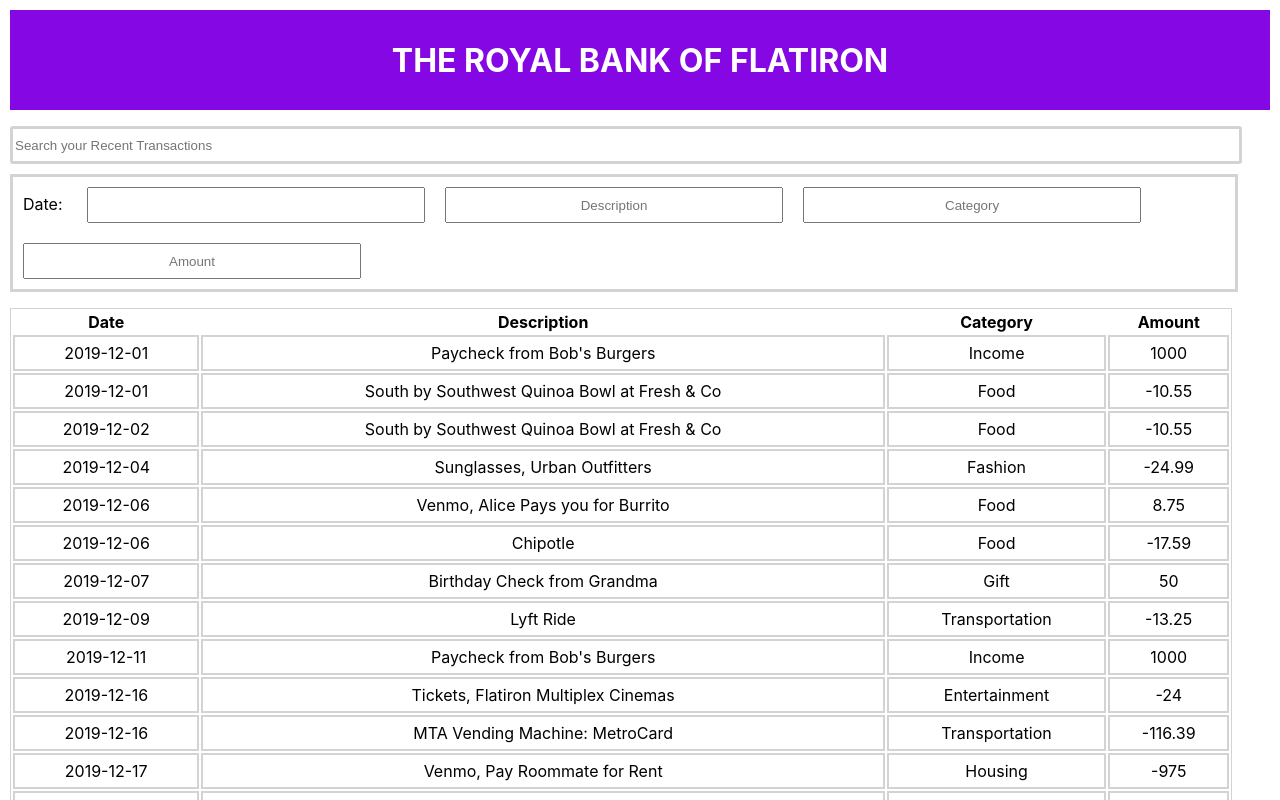
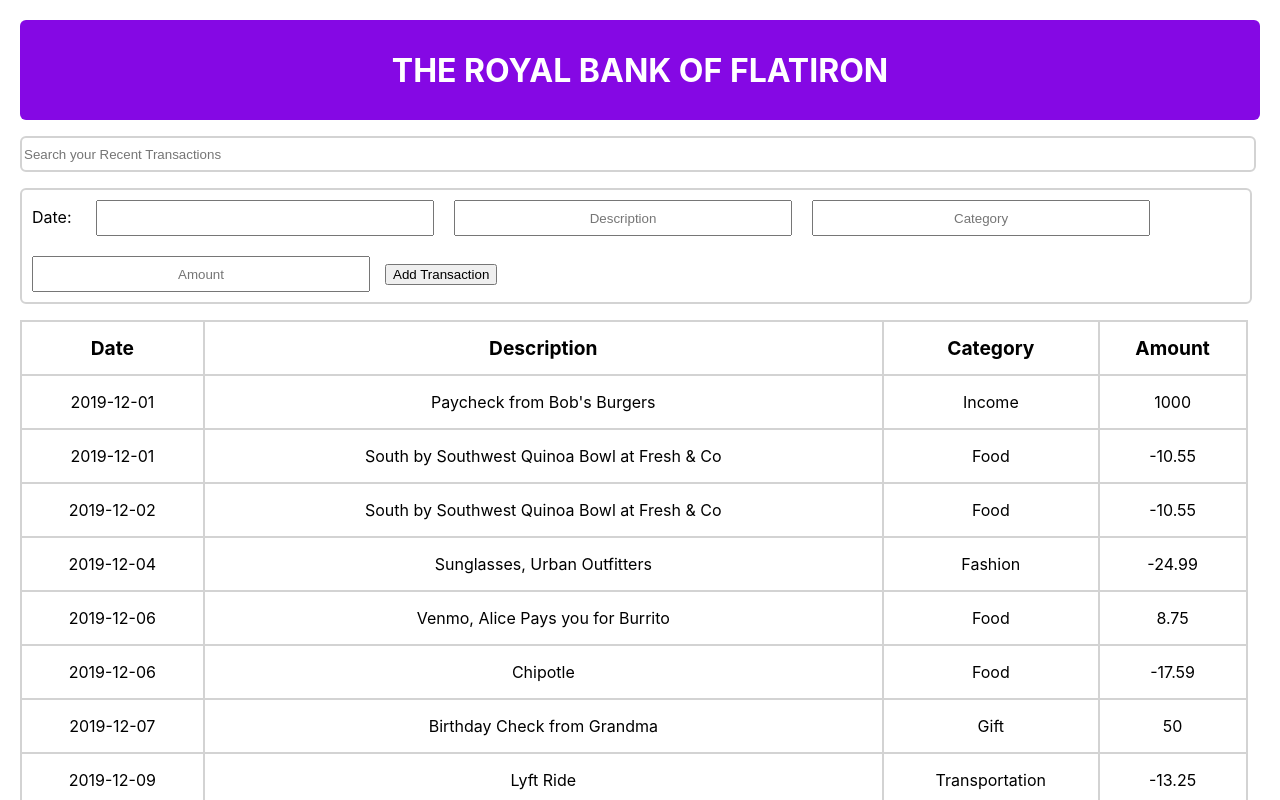
Before and after one commit to Soundmoney254/Bank-of-Flatiron, a React (Create React App) app: page / in a window 1280 px wide. Shown: the top 800 px of the page. Built offline with nearby package versions, Linux system fonts and the light colour scheme; data requests are answered from the project's data file.

Commit message:
Added the button Component plus some css

```diff
--- a/src/App.css
+++ b/src/App.css
@@ -1,24 +1,24 @@
 #root{
-  margin: 10px 10px;
+  margin: 20px 20px;
 }
 
 #header {
   background-color: rgb(133, 8, 228);
   height: 100px;
+  width: 100%;
   display: flex;
-  flex-direction: column;
   align-items: center;
   justify-content: center;
   font-size: 16px;
   color: white;
+  border-radius: 6px;
 }
 
 #search{
-  width: 97%;
+  width: 99%;
   height: 30px;
-  border-radius: 3px;
-  border: solid lightgray;
-  float:left;
+  border-radius: 6px;
+  border: solid 2px lightgray;
 }
 
 hr {
@@ -33,16 +33,28 @@
   text-align: center;
 }
 #table{
-  width: 97% ;
-  border: solid 1px lightgray;
+  width: 99% ;
+  border: solid 2px lightgray;
+  border-collapse: collapse;
+  border-radius: 6px;
 }
 #form{
-  width: 97%;
-  border: solid lightgray;
+  width: 99%;
+  border: solid 2px lightgray;
+  border-radius: 6px;
+  align-items: center;
+  justify-content: center;
 }
 td{
-  height: 30px;
+  height: 50px;
   text-align: center;
   border: solid 2px lightgray;
-  border-collapse: collapse;
 }
+th{
+  border: solid 2px lightgray;
+  height: 50px;
+  font-size: larger;
+}
+#button{
+  margin: 5px;
+}
--- a/src/App.js
+++ b/src/App.js
@@ -11,8 +11,6 @@
       <hr/>
       <Search/>
       <hr/>
-      <br/>
-      <br/>
       <Form/>
       <hr/>
       <Table/>
--- /dev/null
+++ b/src/components/Button.js
@@ -0,0 +1,14 @@
+import React from 'react';
+
+function Button() {
+    function handleSubmit(event){
+        event.preventDefault()
+    }
+  return (
+    <>
+    <button id='button' type='submit' onClick={handleSubmit}>Add Transaction</button>
+    </>
+  )
+}
+
+export default Button
--- a/src/components/Form.js
+++ b/src/components/Form.js
@@ -1,4 +1,5 @@
-import React from 'react'
+import React from 'react';
+import Button from './Button';
 
 function Form() {
   return (
@@ -9,6 +10,7 @@
             <input className='input' placeholder='Description'/>
             <input className='input' placeholder='Category'/>
             <input className='input'placeholder='Amount'/>
+            <Button/>
         </form>
     </div>
   )
```
